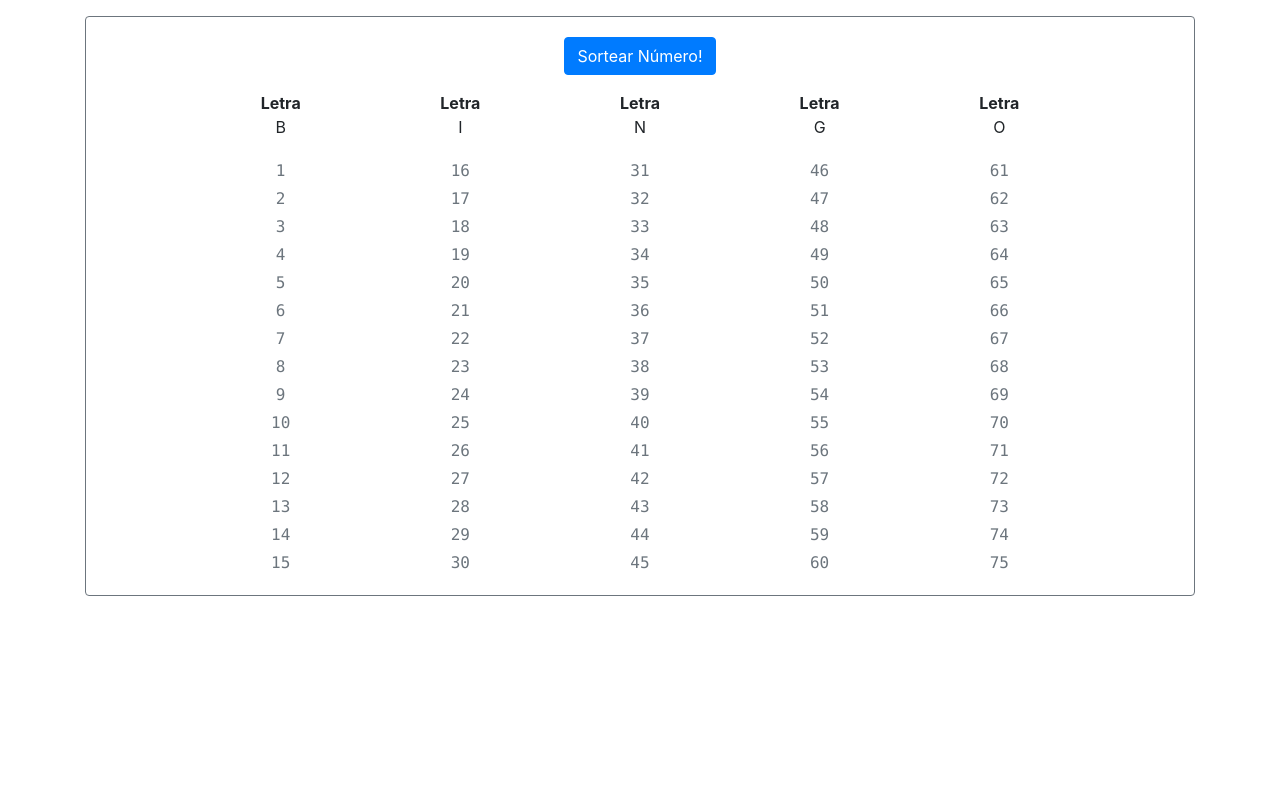
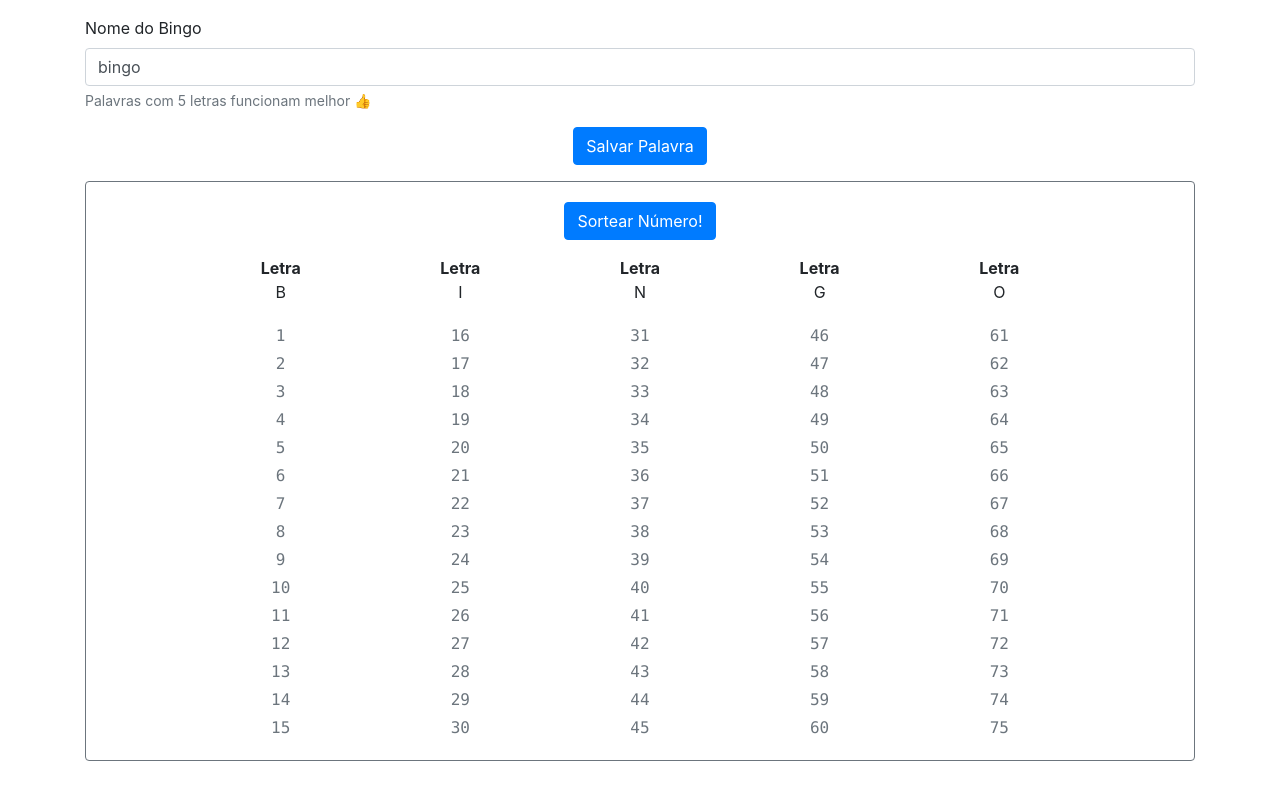
Before and after one commit to brwolfgang/bingo-react, a React (Create React App) app: page / in a window 1280 px wide. Built offline with nearby package versions, Linux system fonts and the light colour scheme.

Commit message:
Adiciona validação de form com Formik

```diff
--- a/package.json
+++ b/package.json
@@ -6,6 +6,7 @@
     "@testing-library/jest-dom": "^5.16.1",
     "@testing-library/react": "^11.2.7",
     "@testing-library/user-event": "^12.8.3",
+    "formik": "^2.2.9",
     "react": "^17.0.2",
     "react-dom": "^17.0.2",
     "react-scripts": "4.0.3",
--- a/src/componentes/Configuracao.jsx
+++ b/src/componentes/Configuracao.jsx
@@ -1,34 +1,68 @@
 import React from "react";
+import { useFormik } from "formik";
 
-const Configuracao = ({palavraBingo, handleChangePalavraBingo}) => {
+const Configuracao = ({ palavraBingo, handleChangePalavraBingo }) => {
+    const formik = useFormik({
+        initialValues: {
+            palavra: palavraBingo
+        },
+        validate: (values) => {
+            const errors = {};
+
+            if (!values.palavra || !values.palavra.trim()) {
+                errors.palavra = "É necessário definir uma palavra! 👀";
+            } else if(values.palavra.trim().length != 5) {
+                errors.palavra = "A palavra precisa ter 5 caracteres! 👀";
+            }
+
+            return errors;
+        },
+        onSubmit: values => {
+            handleChangePalavraBingo(values.palavra)
+        }
+    })
+
     return (
-        <div className="modal" tabIndex="-1">
-            <div className="modal-dialog">
-                <div className="modal-content">
-                    <div className="modal-header">
-                        <h5 className="modal-title">Modal title</h5>
-                        <button type="button" className="close" data-dismiss="modal" aria-label="Close">
-                            <span aria-hidden="true">&times;</span>
-                        </button>
-                    </div>
-                    <div className="modal-body">
+
+        // <div className="modal" tabIndex="-1">
+        //     <div className="modal-dialog">
+        //         <div className="modal-content">
+        //             <div className="modal-header">
+        //                 <h5 className="modal-title">Modal title</h5>
+        //                 <button type="button" className="close" data-dismiss="modal" aria-label="Close">
+        //                     <span aria-hidden="true">&times;</span>
+        //                 </button>
+        //             </div>
+        //             <div className="modal-body">
+        <form onSubmit={formik.handleSubmit}>
             <div className="form-row">
                 <div className="col-12">
                     <div className="form-group text-left">
                         <label htmlFor="inputPalavraBingo">Nome do Bingo</label>
-                                    <input className="form-control" id="inputPalavraBingo" type="text" value={palavraBingo} onChange={(e) => handleChangePalavraBingo(e.target.value)} />
+                        <input className="form-control" id="palavra" type="text"
+                        value={formik.values.palavra} onChange={formik.handleChange} onBlur={formik.handleBlur}/>
+                        {formik.touched.palavra && formik.errors.palavra ? <div>{formik.errors.palavra}</div> : null}
                         <small id="inputHelp" className="form-text text-muted">Palavras com 5 letras funcionam melhor 👍</small>
                     </div>
                 </div>
             </div>
-                    </div>
-                    <div className="modal-footer">
-                        <button type="button" className="btn btn-secondary" data-dismiss="modal">Close</button>
-                        <button type="button" className="btn btn-primary">Save changes</button>
+            <div className="form-row">
+                <div className="col-12">
+                    <div className="form-group text-center">
+                        <input type="submit" value="Salvar Palavra" className="btn btn-primary"/>
                     </div>
                 </div>
             </div>
-        </div>
+        </form>
+        // </div>
+        //             <div className="modal-footer">
+        //                 <button type="button" className="btn btn-secondary" data-dismiss="modal">Close</button>
+        //                 <button type="button" className="btn btn-primary">Save changes</button>
+        //             </div>
+        //         </div>
+        //     </div>
+        // </div>
+
 
 
 
```
Also changed, not shown: 1 other file (tests, documents, lock files or other folders). Lines whose indentation alone changed are shown as unchanged.
